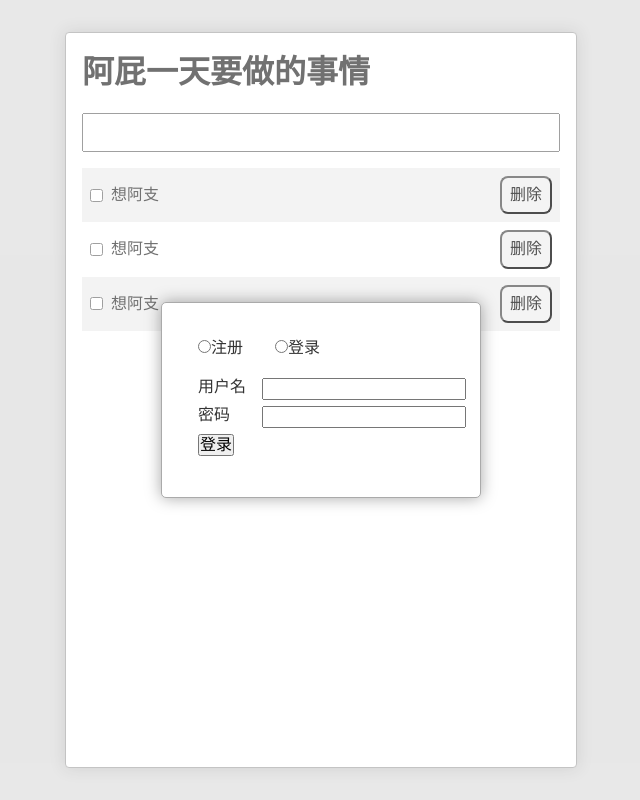
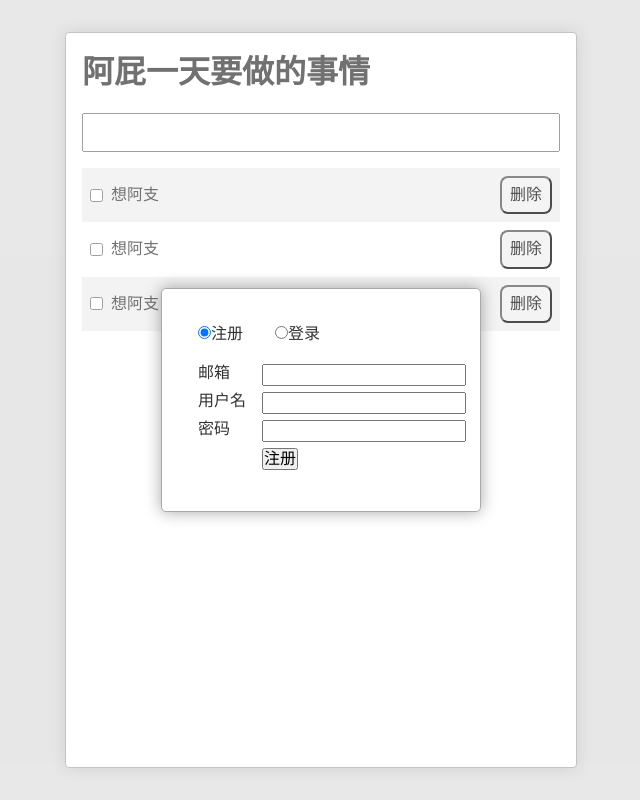
Before and after one commit to xuanzebin/TodoList-react, a React (Create React App) app: page / in a window 1280 px wide. Shown: the whole page, without its empty margins (319-959 px from the left). Built offline with nearby package versions, Linux system fonts and the light colour scheme; what leancloud-storage would draw is missing.

Commit message:
增加了表单之间的切换

```diff
--- a/src/UserDialog.css
+++ b/src/UserDialog.css
@@ -14,11 +14,10 @@
     padding:20px;
     box-shadow: 0 0 1em hsla(0,0%,0%,0.35);
 }
-.UserDialog .signUp{
-    display:none;
-}
-.UserDialog > nav:first-child{ padding: 1em; }
-.UserDialog > nav:first-child input[type=radio]:not(:first-child){ margin-left: 2em; }
+/* .UserDialog > nav{ padding: 1em; }
+.UserDialog > nav:first-child input[type=radio]:not(:first-child){ margin-left: 2em; } */
+.UserDialog > nav:first-child{ padding: 1em; margin-left: -2em;}
+.UserDialog > nav:first-child label{ margin-left: 2em; cursor: pointer;}
 .UserDialog > .panes { padding: 0 1em 1em; }
 .UserDialog form>.row{ display: flex; padding: .3em 0;}
 .UserDialog form>.row>label{position: relative;}
--- a/src/UserDialog.js
+++ b/src/UserDialog.js
@@ -1,14 +1,19 @@
 import React,{Component} from 'react'
 export default class UserDialog extends Component{
+    constructor(props){
+        super(props)
+        this.state={
+            selected:'signUp'
+        }
+    }
+    switch(e){
+        e.persist()
+        this.setState((state,props)=>({
+            selected:e.target.value
+        }))
+    }
     render(){
-        return(
-        <div className="UserDialog-Wrapper">
-            <div className="UserDialog">
-                <nav>
-                    <input type="radio"/>注册
-                    <input type="radio"/>登录
-                </nav>
-                <div className="panes">
+        let signUpForm=(
             <form className="signUp">
                 <div className="row">
                     <label>邮箱<input type="text"/></label>
@@ -23,6 +28,8 @@ export default class UserDialog extends Component{
                     <button type="submit">注册</button>
                 </div>
             </form>
+        )
+        let signInForm=(
             <form className="signIn">
                 <div className="row">
                     <label>用户名<input type="text"/></label>
@@ -30,10 +37,21 @@ export default class UserDialog extends Component{
                 <div className="row">
                     <label>密码<input type="password"/></label>
                 </div>
-                        <div className="row">
+                <div className="row actions">
                     <button type="submit">登录</button>
                 </div>
             </form>
+        )
+        return(
+        <div className="UserDialog-Wrapper">
+            <div className="UserDialog">
+                <nav onChange={this.switch.bind(this)}>
+                    <label><input type="radio" value="signUp" checked={this.state.selected==='signUp'}/>注册</label>
+                    <label><input type="radio" value="signIn" checked={this.state.selected==='signIn'}/>登录</label>
+                </nav>
+                <div className="panes">
+                    {this.state.selected==='signUp'?signUpForm:null}
+                    {this.state.selected==='signIn'?signInForm:null}
                 </div>
             </div>
         </div>
```
Lines whose indentation alone changed are shown as unchanged.
